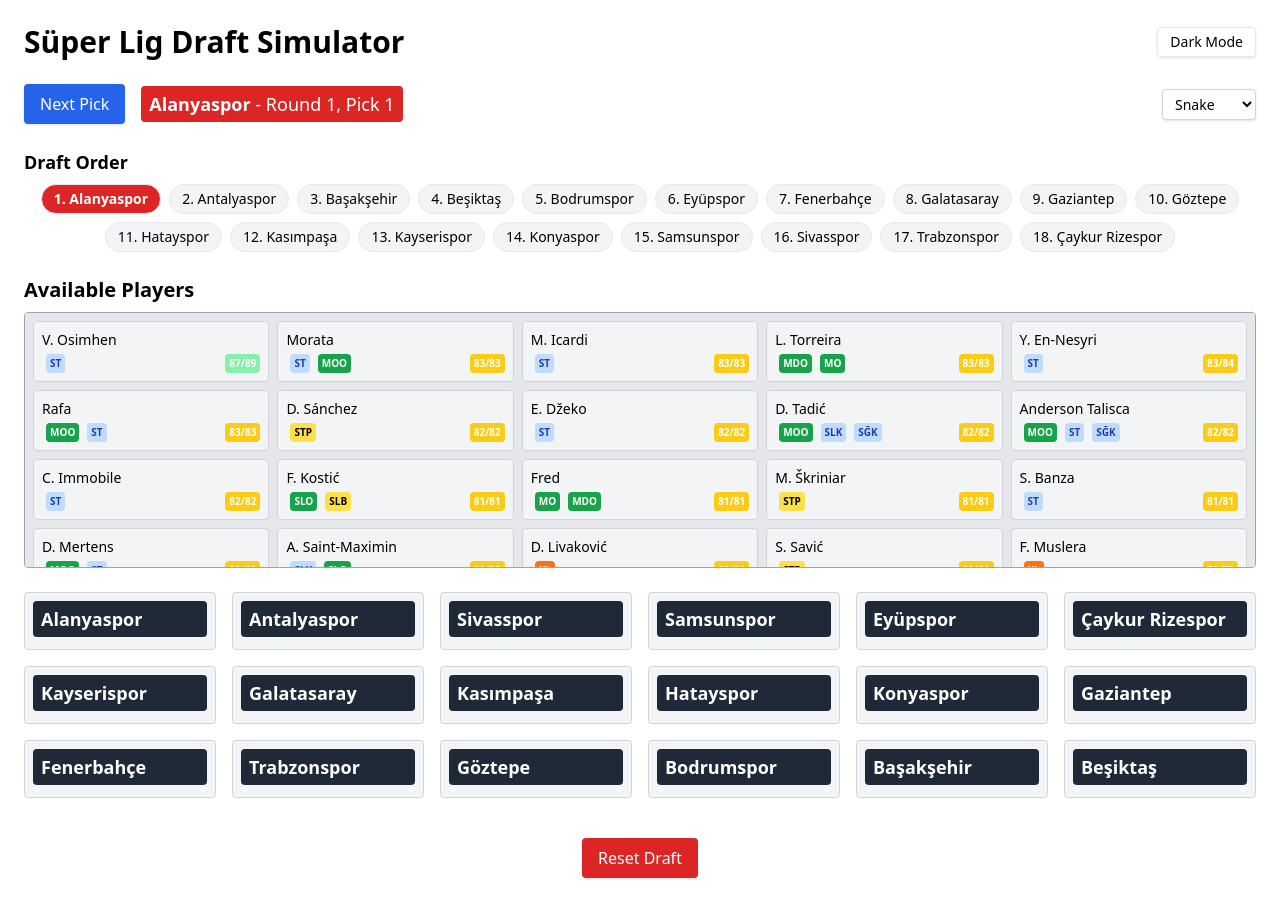
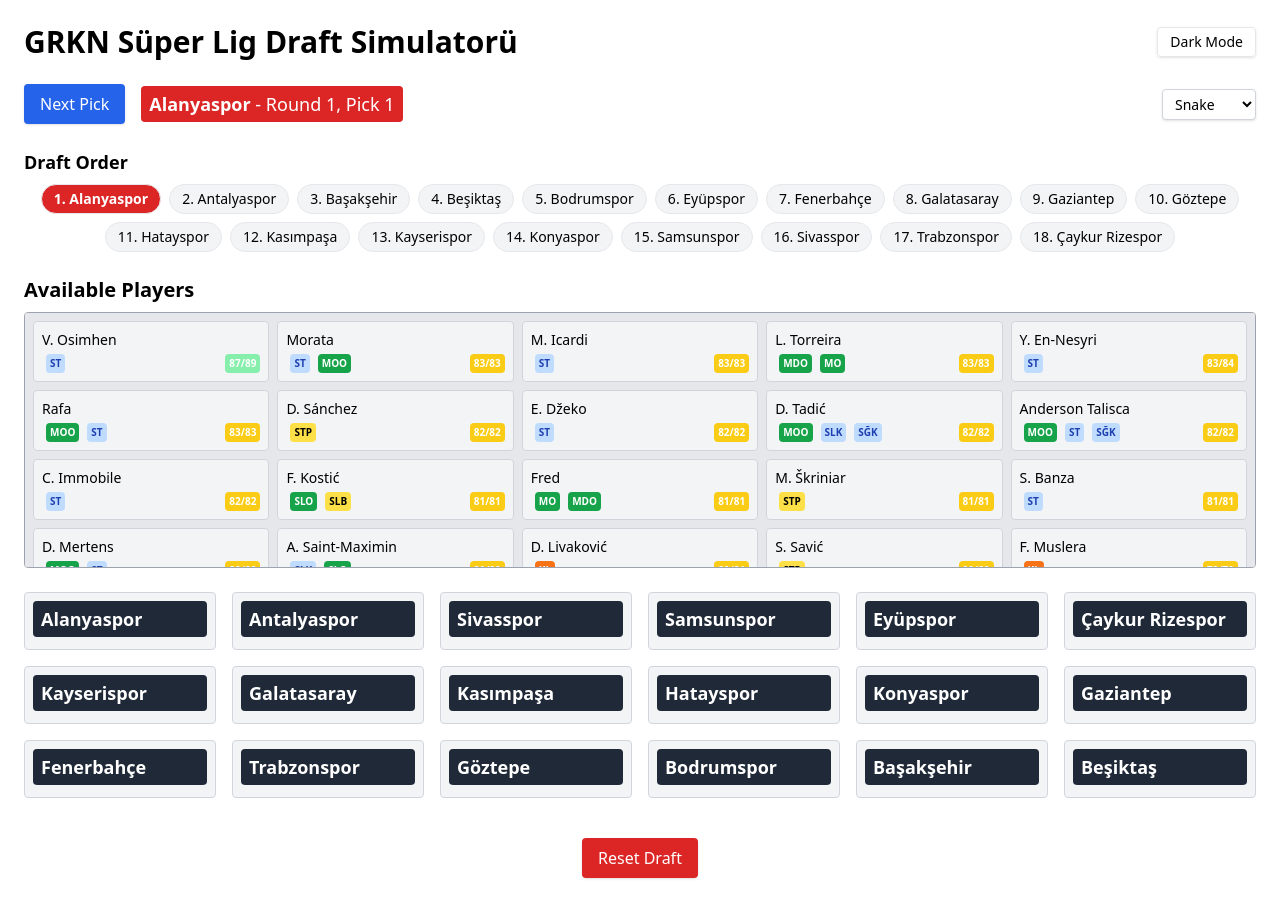
Before and after one commit to grknbybrt/SLDraft, a React (Vite) app: page / in a window 1280 px wide. Built offline with nearby package versions, Linux system fonts and the light colour scheme.

Commit message:
Update App.jsx

```diff
--- a/src/App.jsx
+++ b/src/App.jsx
@@ -616,7 +616,7 @@
 return (
   <div className={`p-6 font-sans min-h-screen ${darkMode ? 'bg-gray-900 text-white' : 'bg-white text-black'}`}>
       <div className="flex justify-between items-center mb-6">
-        <h1 className="text-3xl font-bold">Süper Lig Draft Simulator</h1>
+        <h1 className="text-3xl font-bold">GRKN Süper Lig Draft Simulatorü</h1>
         <button
           onClick={() => setDarkMode(!darkMode)}
           className="px-3 py-1 border rounded text-sm shadow hover:bg-gray-200 dark:hover:bg-gray-800"
```
